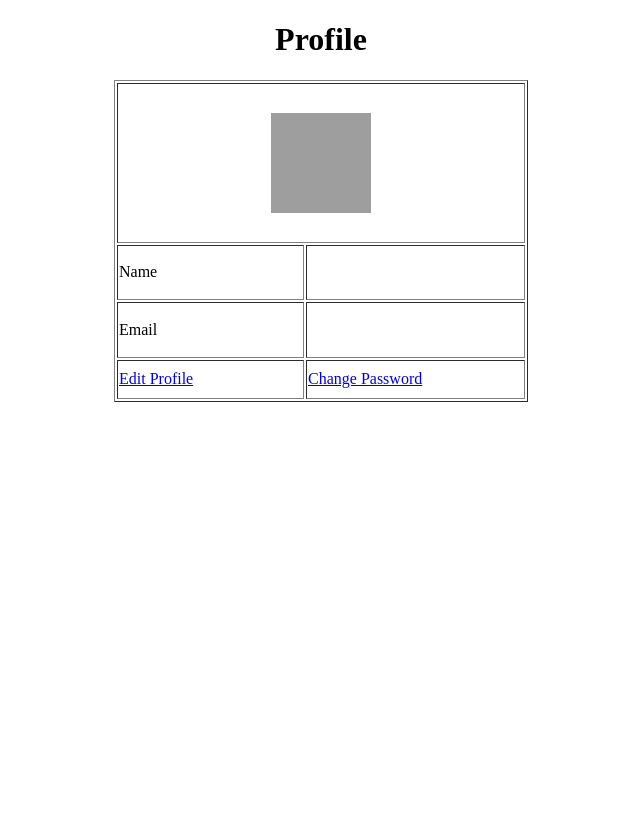
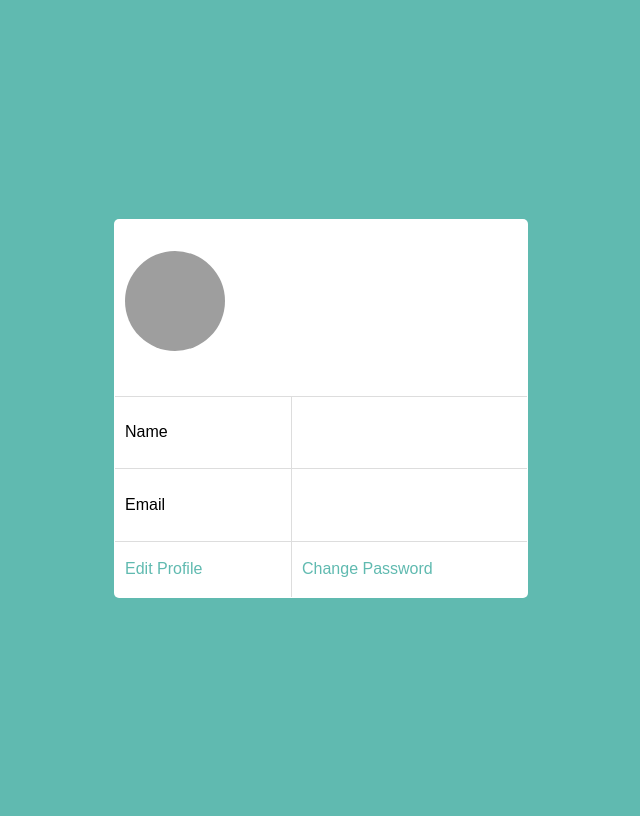
Before and after one commit to Elvinn-n/NEW-PROTRACK, a PHP site: page /Student/MyProfile.php in a window 1280 px wide. Shown: the whole page, without its empty margins (319-959 px from the left). Before the commit the page ends 402 px from the top, so only its background shows below. Run offline with PHP 8.4, Linux system fonts and the light colour scheme; the visitor is signed in with stand-in values (Sample User, id 1); data that the repository does not hold is empty; grey boxes are pictures that could not be loaded.

Commit message:
added front end to profile of student and coach

```diff
--- a/Project/Guest/Student.php
+++ b/Project/Guest/Student.php
@@ -153,7 +153,7 @@ td[colspan="2"] {
       <input type="text" name="password" id="password" /></td>
     </tr>
     <tr>
-      <td width="136">Height</td>
+      <td width="136">dob</td>
       <td width="136"><label for="date"></label>
         <input type="date" name="date" id="date" /> cm
     </tr>
--- a/Project/Student/HomePage.php
+++ b/Project/Student/HomePage.php
@@ -62,7 +62,7 @@ https://templatemo.com/tm-586-scholar
                       <li class="scroll-to-section"><a href="#top" class="active">Home</a></li>
                       <li class="scroll-to-section"><a href="#features">Features</a></li>
                       <li class="scroll-to-section"><a href="#contact">Contact</a></li>
-                      <li class="scroll-to-section"><a href="Guest/Login.php">Sign Up / Log In</a></li>
+                      <li class="scroll-to-section"><a href="MyProfile.php">My profile</a></li>
                   </ul>
                     <a class='menu-trigger'>
                         <span>Menu</span>
--- a/Project/Student/MyProfile.php
+++ b/Project/Student/MyProfile.php
@@ -6,36 +6,83 @@
 	$data=$result->fetch_assoc();
 
 ?>
-<!DOCTYPE html PUBLIC "-//W3C//DTD XHTML 1.0 Transitional//EN" "http://www.w3.org/TR/xhtml1/DTD/xhtml1-transitional.dtd">
-<html xmlns="http://www.w3.org/1999/xhtml">
+<!DOCTYPE html>
+<html>
 <head>
-<meta http-equiv="Content-Type" content="text/html; charset=utf-8" />
-<title>Untitled Document</title>
+<style>
+body {
+    background-color: #60bab0;
+    font-family: Arial, sans-serif;
+    display: flex;
+    justify-content: center;
+    align-items: center;
+    min-height: 100vh;
+}
+
+h2 {
+    text-align: center;
+    color: #ffffff;
+    margin-bottom: 20px;
+}
+
+table {
+    border-collapse: collapse;
+    width: 414px;
+    background-color: #ffffff;
+    border-radius: 5px;
+    overflow: hidden;
+}
+
+th, td {
+    border: 1px solid #ddd;
+    padding: 10px;
+    text-align: left;
+}
+
+th {
+    background-color: #f2f2f2;
+}
+
+img {
+    border-radius: 50%;
+    margin-bottom: 10px;
+}
+
+a {
+    text-decoration: none;
+    color: #60bab0;
+}
+
+a:hover {
+    text-decoration: underline;
+}
+</style>
 </head>
-
 <body>
 
-  <div align="center">
-   <h1 align="center"> Profile</h1>
+<div style="text-align: center;">
+</div>
+
 <table width="414" height="306" border="1">
     <tr>
-        <td height="156" colspan="2" align="center"><img src='../Assets/files/student/<?php echo $data['student_photo'] ?>' width="100px" height="100px"/></td>
+        <td height="156" colspan="2" align="center">
+            <img src='../Assets/files/student/<?php echo $data['student_photo'] ?>' width="100px" height="100px"/>
+        </td>
     </tr>
 
     <tr>
-        <td  height="51">Name</td>
-        <td width="215" ><?php echo $data['student_name'] ?> </td>
+        <td height="51">Name</td>
+        <td width="215"><?php echo $data['student_name'] ?></td>
     </tr>
     <tr>
         <td height="52">Email</td>
-        <td><?php echo $data['student_email'] ?> </td>
+        <td><?php echo $data['student_email'] ?></td>
     </tr>
     <tr>
         <td height="35"><a href="EditProfile.php">Edit Profile</a></td>
         <td height="35"><a href="ChangePassword.php">Change Password</a></td>
     </tr>
 </table>
-  </div>
+
 </body>
-
 </html>
```
Also changed, not shown: Project/Admin/AddGame.php (+9 -0 lines), Project/Coach/MyProfile.php (+54 -5 lines), Project/Assets/files/Coach/pngtree-casual-man-flat-design-avatar-profile-picture-vector-png-image_12593008.png (added), Project/Assets/files/student/pngtree-casual-man-flat-design-avatar-profile-picture-vector-png-image_12593008.png (added). Lines whose indentation alone changed are shown as unchanged.
